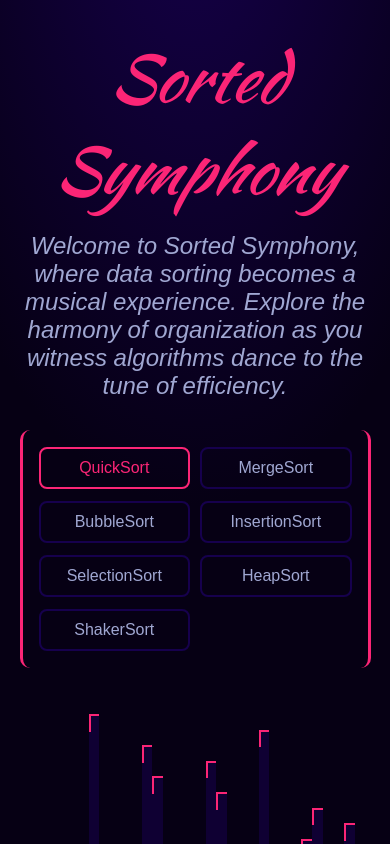
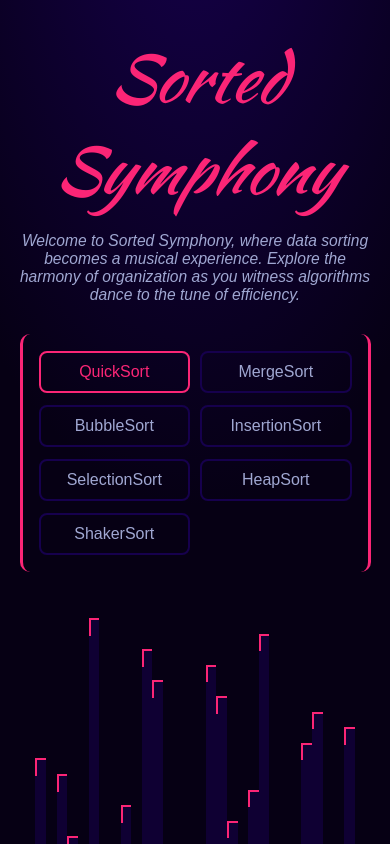
Before and after one commit to Eckry/Sorted-Symphony, a React (Vite) app: page / in a window 390 px wide. Shown: the top 844 px of the page. Built offline with nearby package versions, Linux system fonts and the light colour scheme; a web font is replaced by a local one.

Commit message:
add responsive styles to header component

```diff
--- a/src/components/styles/Header.css
+++ b/src/components/styles/Header.css
@@ -8,7 +8,7 @@
   color: var(--highlight-color);
   font-weight: lighter;
   font-style: italic;
-  font-family: 'Kaushan Script', sans-serif;
+  font-family: "Kaushan Script", sans-serif;
 }
 
 .header-phrase {
@@ -18,3 +18,9 @@
   margin-top: 1rem;
   text-wrap: pretty;
 }
+
+@media (width <= 720px) {
+  .header-phrase {
+    font-size: clamp(0.5rem, 4vw, 1.5rem);
+  }
+}
```
